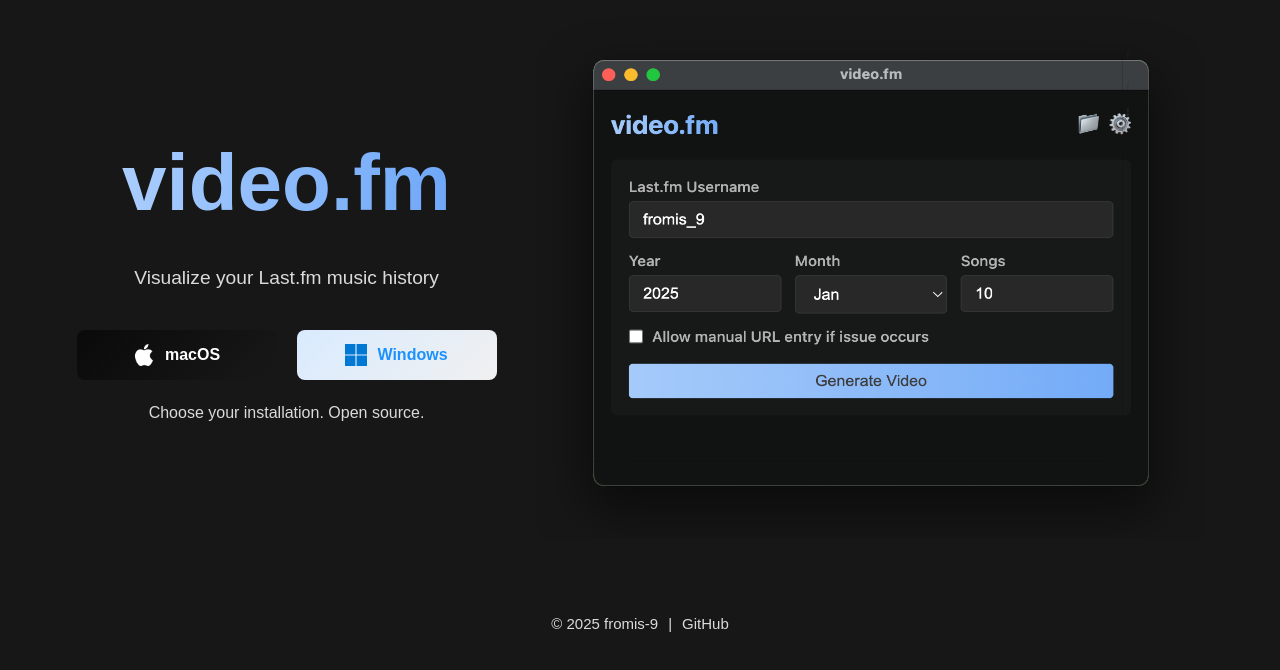
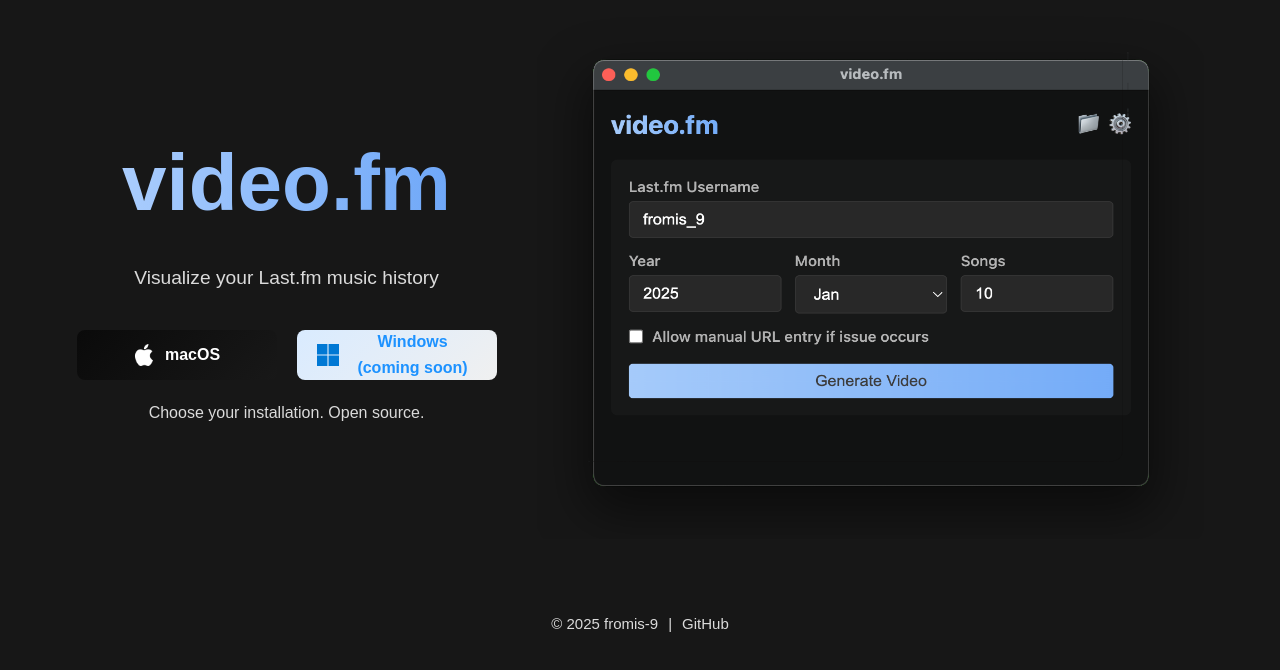
Before and after one commit to fromis-9/video-fm-site, a plain HTML site: page index.html in a window 1280 px wide. Shown: the part 128-798 px from the top of the page. Drawn offline with Linux system fonts and the light colour scheme.

Commit message:
removed windows download

```diff
--- a/index.html
+++ b/index.html
@@ -16,9 +16,9 @@
                 <img src="img/macos.png" alt="Apple logo" class="logo">
                 macOS
             </a>
-            <a href="https://github.com/fromis-9/video-fm/releases/download/v0.5.1-beta-windows/video.fm.Setup.0.5.1.exe" class="win-btn" download>
+            <a href="" class="win-btn" download>
                 <img src="img/windows.svg" alt="Windows logo" class="logo">
-                Windows
+                Windows (coming soon)
             </a>
         </div>
         <p3>Choose your installation. Open source.</p3>
```
